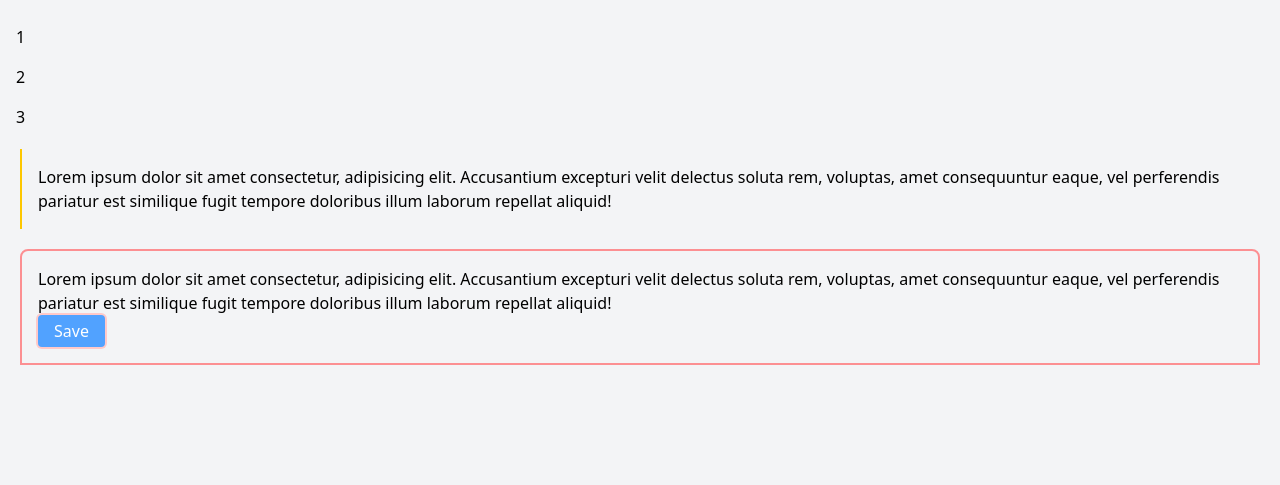
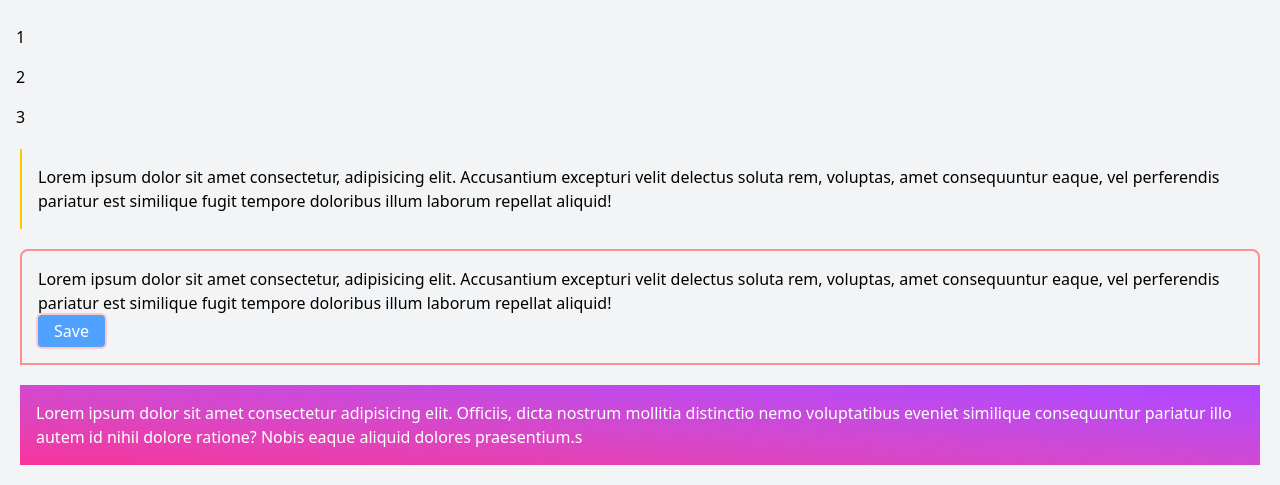
Before and after one commit to JyojiTenguam/TailWindCSS-explorer, a website: page src/index.html in a window 1280 px wide. Shown: the part 735-1220 px from the top of the page. Before the commit the page ends 1120 px from the top, so only its background shows below. Drawn offline with Linux system fonts and the light colour scheme.

Commit message:
feat: adiciona exemplo de background e gradiente

```diff
--- a/src/index.html
+++ b/src/index.html
@@ -40,6 +40,9 @@
   <button class="bg-blue-400 px-4 py-1 rounded text-white ring-2 ring-red-200">Save<button>
   </div>
 
+  <!-- Background-->
+  <div class="m-5 p-4 text-white bg-blue-900 bg-gradient-to-bl from-purple-500 to-pink-500">Lorem ipsum dolor sit amet consectetur adipisicing elit. Officiis, dicta nostrum mollitia distinctio nemo voluptatibus eveniet similique consequuntur pariatur illo autem id nihil dolore ratione? Nobis eaque aliquid dolores praesentium.s</div>
+
 
 </body>
 </html>
```
Also changed, not shown: src/output.css.
